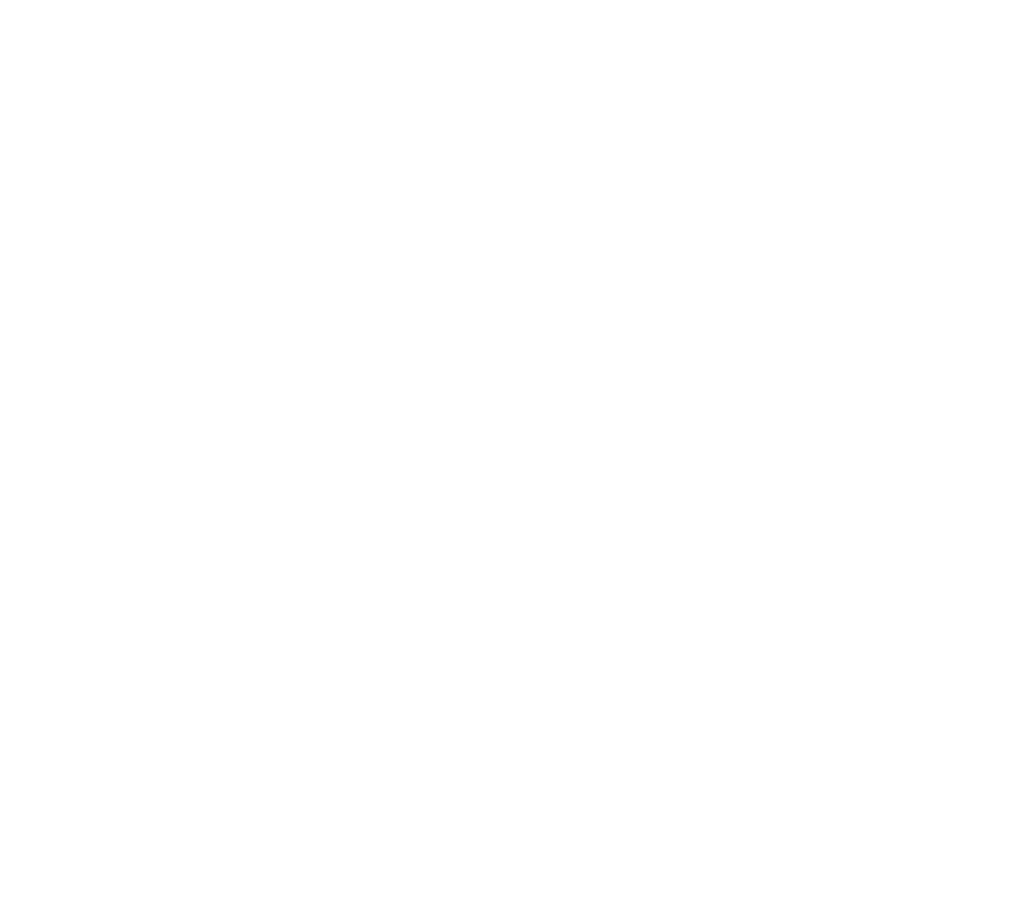
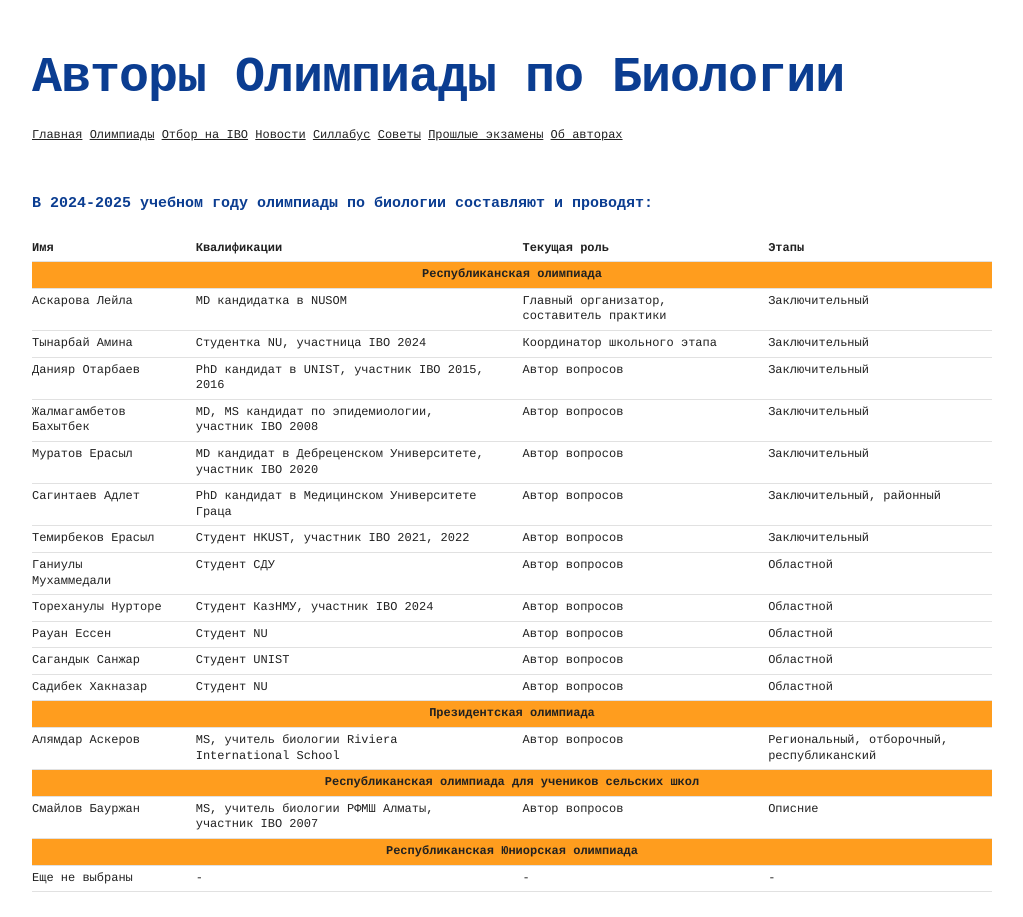
Before and after one commit to yerassylttt/test2, a plain HTML site: page authors.html in a window 1280 px wide. Shown: the whole page, without its empty margins (128-1151 px from the left). Before the commit the page ends 800 px from the top, so only its background shows below. Drawn offline with Linux system fonts and the light colour scheme; a web font is replaced by a local one.

Commit message:
Author's section

```diff
--- a/authors.html
+++ b/authors.html
@@ -0,0 +1,186 @@
+<!DOCTYPE html>
+<html lang="ru">
+<head>
+    <!-- Basic Page Needs -->
+    <meta charset="utf-8">
+    <title>Авторы Олимпиады по Биологии в Казахстане</title>
+    <meta name="description" content="Информация об авторах Олимпиады по Биологии в Казахстане">
+    <meta name="author" content="Комитет Олимпиады по Биологии">
+
+    <!-- Mobile Specific Metas -->
+    <meta name="viewport" content="width=device-width, initial-scale=1">
+
+    <!-- FONT -->
+    <link rel="stylesheet" href="https://use.typekit.net/vsl0dwc.css">
+
+    <!-- CSS -->
+    <link rel="stylesheet" href="normalize.css">
+    <link rel="stylesheet" href="skeleton.css">
+
+    <!-- Favicon -->
+    <link rel="icon" type="image/png" href="../images/favicon.png">
+
+    <style>
+        body {
+            font-family: 'Courier', Courier, monospace;
+        }
+    </style>
+</head>
+<body>
+
+    <!-- Primary Page Layout -->
+    <div class="container">
+
+        <div class="row" style="margin-top: 5%">
+            <div class="twelve columns">
+                <h1>Авторы Олимпиады по Биологии</h1>
+
+                <!-- Horizontal Navigation Menu -->
+                <div class="nav-menu">
+                    <a href="index.html">Главная</a>
+                    <div class="dropdown">
+                        <a href="#olympiads">Олимпиады</a>
+                        <div class="dropdown-content">
+                            <a href="republican.html">Республиканская олимпиада</a>
+                            <a href="presidential.html">Президентская олимпиада</a>
+                            <a href="rural.html">Республиканская олимпиада для учеников сельских школ</a>
+                            <a href="junior.html">Республиканская Юниорская олимпиада</a>
+                        </div>
+                    </div>
+                    <a href="selection.html">Отбор на IBO</a>
+                    <a href="news.html">Новости</a>
+                    <a href="syllabus.html">Силлабус</a>
+                    <a href="tips.html">Советы</a>
+                    <a href="past_papers.html">Прошлые экзамены</a>
+                    <a href="authors.html">Об авторах</a>
+                </div>
+            </div>
+        </div>
+
+        <div class="row" style="margin-top: 5%">
+            <div class="twelve columns">
+            <h6>В 2024-2025 учебном году олимпиады по биологии составляют и проводят:</h6>
+                <table>
+                    <thead>
+                        <tr>
+                            <th>Имя</th>
+                            <th>Квалификации</th>
+                            <th>Текущая роль</th>
+                            <th>Этапы</th>
+                        </tr>
+                    </thead>
+                    <tbody>
+                        <tr valign="top" style="background-color: #ff9d1e;">
+                            <td colspan="4" style="text-align: center;"><strong>Республиканская олимпиада</strong></td>
+                        </tr>
+                        <tr>
+                            <td>Аскарова Лейла</td>
+                            <td>MD кандидатка в NUSOM</td>
+                            <td>Главный организатор, составитель практики</td>
+                            <td>Заключительный</td>
+                        </tr>
+                        <tr>
+                            <td>Тынарбай Амина</td>
+                            <td>Студентка NU, участница IBO 2024</td>
+                            <td>Координатор школьного этапа</td>
+                            <td>Заключительный</td>
+                        </tr>
+                        <tr>
+                            <td>Данияр Отарбаев</td>
+                            <td>PhD кандидат в UNIST, участник IBO 2015, 2016</td>
+                            <td>Автор вопросов</td>
+                            <td>Заключительный</td>
+                        </tr>
+                        <tr>
+                            <td>Жалмагамбетов Бахытбек</td>
+                            <td>MD, MS кандидат по эпидемиологии, участник IBO 2008</td>
+                            <td>Автор вопросов</td>
+                            <td>Заключительный</td>
+                        </tr>
+                        <tr>
+                            <td>Муратов Ерасыл</td>
+                            <td>MD кандидат в Дебреценском Университете, участник IBO 2020</td>
+                            <td>Автор вопросов</td>
+                            <td>Заключительный</td>
+                        </tr>
+                        <tr>
+                            <td>Сагинтаев Адлет</td>
+                            <td>PhD кандидат в Медицинском Университете Граца</td>
+                            <td>Автор вопросов</td>
+                            <td>Заключительный, районный</td>
+                        </tr>
+                        <tr>
+                            <td>Темирбеков Ерасыл</td>
+                            <td>Студент HKUST, участник IBO 2021, 2022</td>
+                            <td>Автор вопросов</td>
+                            <td>Заключительный</td>
+                        </tr>
+                        <tr>
+                            <td>Ганиулы Мухаммедали</td>
+                            <td>Студент СДУ</td>
+                            <td>Автор вопросов</td>
+                            <td>Областной</td>
+                        </tr>
+                        <tr>
+                            <td>Тореханулы Нурторе</td>
+                            <td>Студент КазНМУ, участник IBO 2024</td>
+                            <td>Автор вопросов</td>
+                            <td>Областной</td>
+                        </tr>
+                        <tr>
+                            <td>Рауан Ессен</td>
+                            <td>Студент NU</td>
+                            <td>Автор вопросов</td>
+                            <td>Областной</td>
+                        </tr>
+                        <tr>
+                            <td>Сагандык Санжар</td>
+                            <td>Студент UNIST</td>
+                            <td>Автор вопросов</td>
+                            <td>Областной</td>
+                        </tr>
+                        <tr>
+                            <td>Садибек Хакназар</td>
+                            <td>Студент NU</td>
+                            <td>Автор вопросов</td>
+                            <td>Областной</td>
+                        </tr>
+                        <tr valign="top" style="background-color: #ff9d1e;">
+                            <td colspan="4" style="text-align: center;"><strong>Президентская олимпиада</strong></td>
+                        </tr>
+                        <tr>
+                            <td>Алямдар Аскеров</td>
+                            <td>MS, учитель биологии Riviera International School</td>
+                            <td>Автор вопросов</td>
+                            <td>Региональный, отборочный, республиканский</td>
+                        </tr>
+                        <tr valign="top" style="background-color: #ff9d1e;">
+                            <td colspan="4" style="text-align: center;"><strong>Республиканская олимпиада для учеников сельских школ</strong></td>
+                        </tr>
+                        <tr>
+                            <td>Смайлов Бауржан</td>
+                            <td>MS, учитель биологии РФМШ Алматы, участник IBO 2007</td>
+                            <td>Автор вопросов</td>
+                            <td>Описние</td>
+                        </tr>
+                        <tr valign="top" style="background-color: #ff9d1e;">
+                            <td colspan="4" style="text-align: center;"><strong>Республиканская Юниорская олимпиада</strong></td>
+                        </tr>
+                        <tr>
+                            <td>Еще не выбраны</td>
+                            <td>-</td>
+                            <td>-</td>
+                            <td>-</td>
+                        </tr>
+                    </tbody>
+                </table>
+            </div>
+        </div>
+
+
+
+
+    </div>
+
+</body>
+</html>
```
Also changed, not shown: presidential.html (+69 -46 lines), republican.html (+6 -5 lines), selection.html (+1 -1 lines), syllabus.html (+7 -7 lines), 1 other file.
